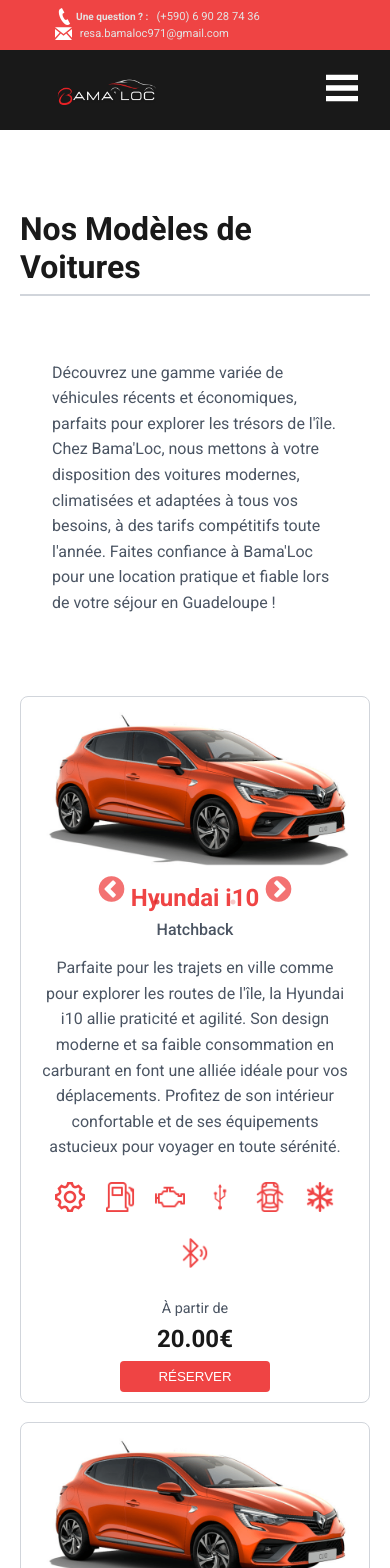
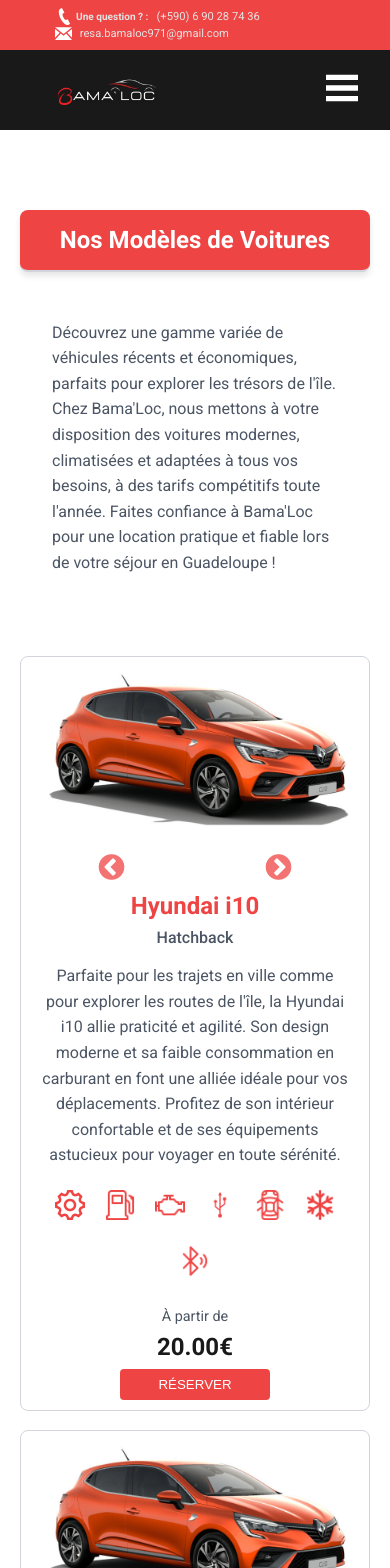
Before and after one commit to Kenlark/Bama-Loc-Website, a React (Vite) app: page /vehicule in a window 390 px wide. Shown: the top 1568 px of the page. Built offline with nearby package versions, Linux system fonts and the light colour scheme; no server answers.

Commit message:
update responsive cars

```diff
--- a/src/pages/Cars.jsx
+++ b/src/pages/Cars.jsx
@@ -26,6 +26,14 @@
     slidesToShow: 1,
     slidesToScroll: 1,
     arrows: true,
+    responsive: [
+      {
+        breakpoint: 572,
+        settings: {
+          dots: false,
+        },
+      },
+    ],
   };
 
   const featureIcons = {
--- a/src/styles/cars.css
+++ b/src/styles/cars.css
@@ -221,7 +221,26 @@
   width: 30px;
 }
 
-@media (max-width: 768px) {
+.cars-container h1 {
+  background-color: var(--ff-red);
+  padding: 1rem 2rem;
+  text-align: center;
+  border-radius: 8px;
+  color: white;
+  font-size: 1.5rem;
+  box-shadow: var(--shadow-md);
+  transition: var(--transition);
+  cursor: default;
+  margin: 0 auto;
+  max-width: 30ch;
+}
+
+.cars-container h1:hover {
+  transform: translateY(-5px);
+  transition: var(--transition);
+}
+
+@media (max-width: 1168px) {
   .car-card {
     flex-direction: column;
     align-items: center;
@@ -242,6 +261,7 @@
   }
 
   .car-info {
+    margin-block-start: 1rem;
     padding: 10px;
     text-align: center;
   }
@@ -271,4 +291,34 @@
     font-size: 0.7rem;
     padding: 4px 8px;
   }
+
+  .car-image .slick-prev {
+    left: -10%;
+    top: 60%;
+  }
+
+  .car-image .slick-next {
+    right: -10%;
+    top: 60%;
+  }
+
+  .car-image .slick-dots {
+    top: 205px;
+  }
 }
+
+@media (max-width: 572px) {
+  .car-info {
+    margin-block-start: 3rem;
+  }
+
+  .car-image .slick-prev {
+    left: 20%;
+    top: 120%;
+  }
+
+  .car-image .slick-next {
+    right: 20%;
+    top: 120%;
+  }
+}
```
